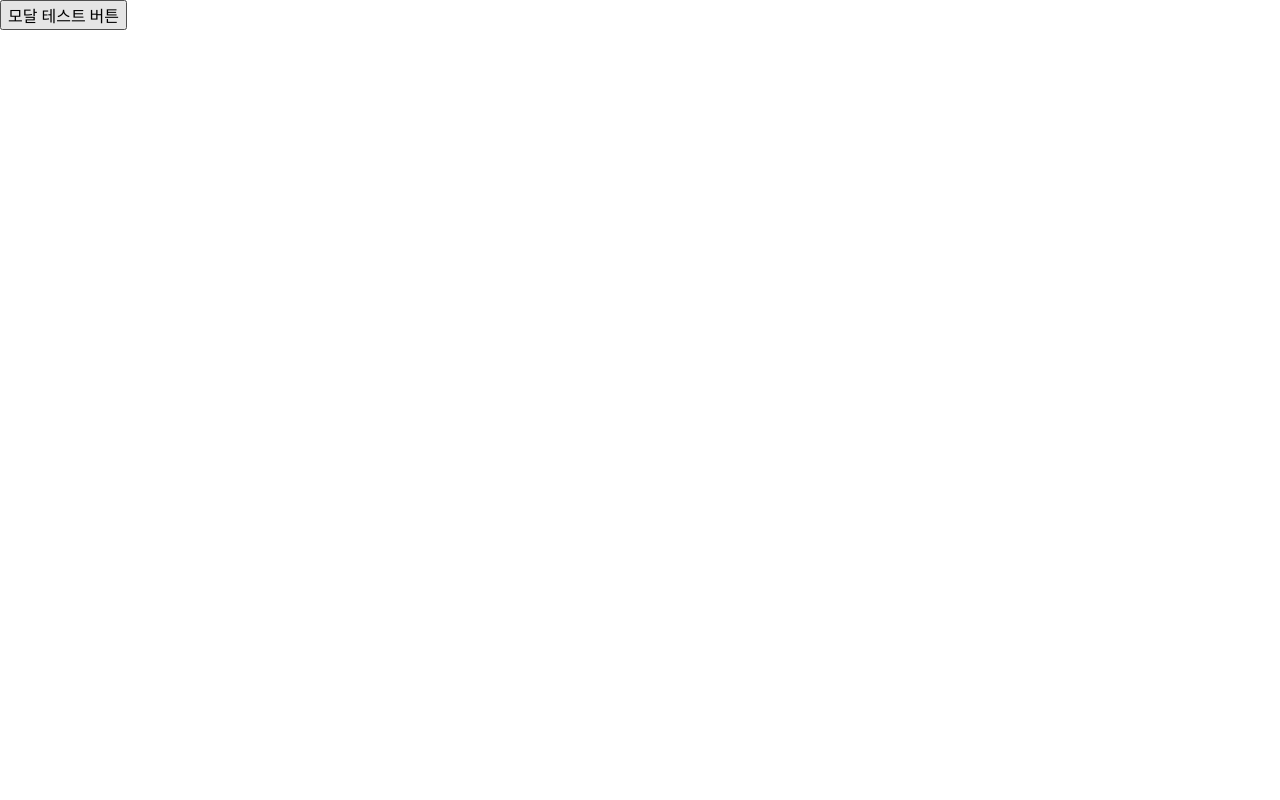
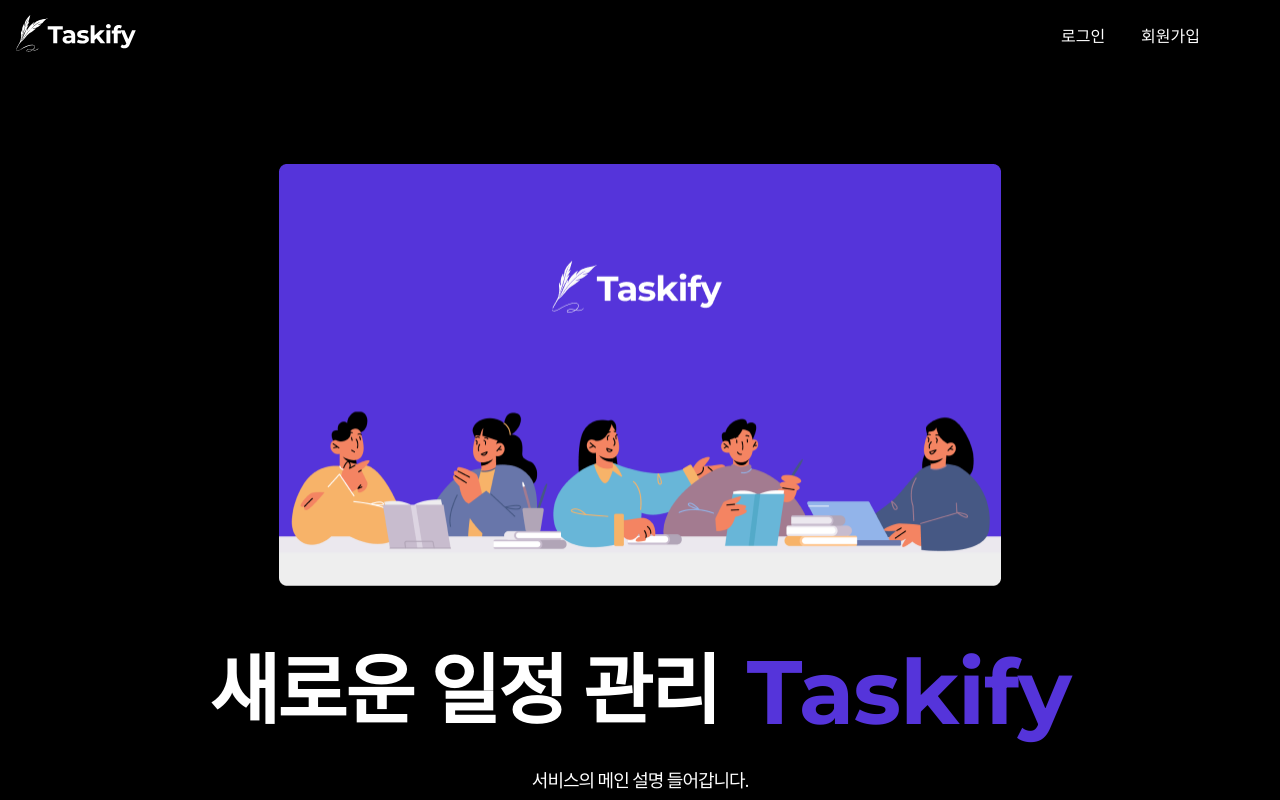
Before and after one commit to eunji-0623/Taskify, a React (Vite) app: page / in a window 1280 px wide. Shown: the top 800 px of the page. Built offline with nearby package versions, Linux system fonts and the light colour scheme; a web font is replaced by a local one.

Commit message:
[Feat] app.tsx 테스트 삭제

```diff
--- a/src/App.tsx
+++ b/src/App.tsx
@@ -1,37 +1,19 @@
-// import './styles/global.scss';
-// import './styles/reset.scss';
-// import { BrowserRouter, Route, Routes } from 'react-router-dom';
-// import Home from './pages/Home/Home';
+import './styles/global.scss';
+import './styles/reset.scss';
+import { BrowserRouter, Route, Routes } from 'react-router-dom';
+import Home from './pages/Home/Home';
 
-// /*
-// 페이지 라우팅 분리,
-// */
-
-// function App() {
-//   return (
-//     <BrowserRouter>
-//       <Routes>
-//         <Route index element={<Home />} />
-//       </Routes>
-//     </BrowserRouter>
-//   );
-// }
-// export default App;
-
-import useAlertModal from './hooks/useAlertModal';
+/*
+페이지 라우팅 분리,
+*/
 
 function App() {
-  const { AlertModal, openAlert, closeAlert } = useAlertModal();
-
   return (
-    <div>
-      <button type="button" onClick={openAlert}>모달 테스트 버튼</button>
-      <AlertModal>
-        <p>비밀번호가 일치하지 않습니다.</p>
-        <button type="button" onClick={closeAlert}>확인</button>
-      </AlertModal>
-    </div>
+    <BrowserRouter>
+      <Routes>
+        <Route index element={<Home />} />
+      </Routes>
+    </BrowserRouter>
   );
 }
-
 export default App;
--- a/src/hooks/useDashboardModal.tsx
+++ b/src/hooks/useDashboardModal.tsx
@@ -11,7 +11,7 @@
 //   const [isOpen, setIsOpen] = useState(false);
 
 //   // 모달 열기
-//   const open = useCallback(() => {
+//   const openDashboard = useCallback(() => {
 //     setIsOpen(true);
 //   }, []);
 
@@ -19,7 +19,7 @@
 //     DashboardModal: isOpen
 //       ? () => <DashboardModal isOpen={isOpen} setIsOpen={setIsOpen} />
 //       : () => null,
-//     open,
+//     openDashboard,
 //     isOpen,
 //   };
 // }
```
Also changed, not shown: src/pages/modal/DashboardModal/DashboardModal.tsx (+8 -0 lines).
